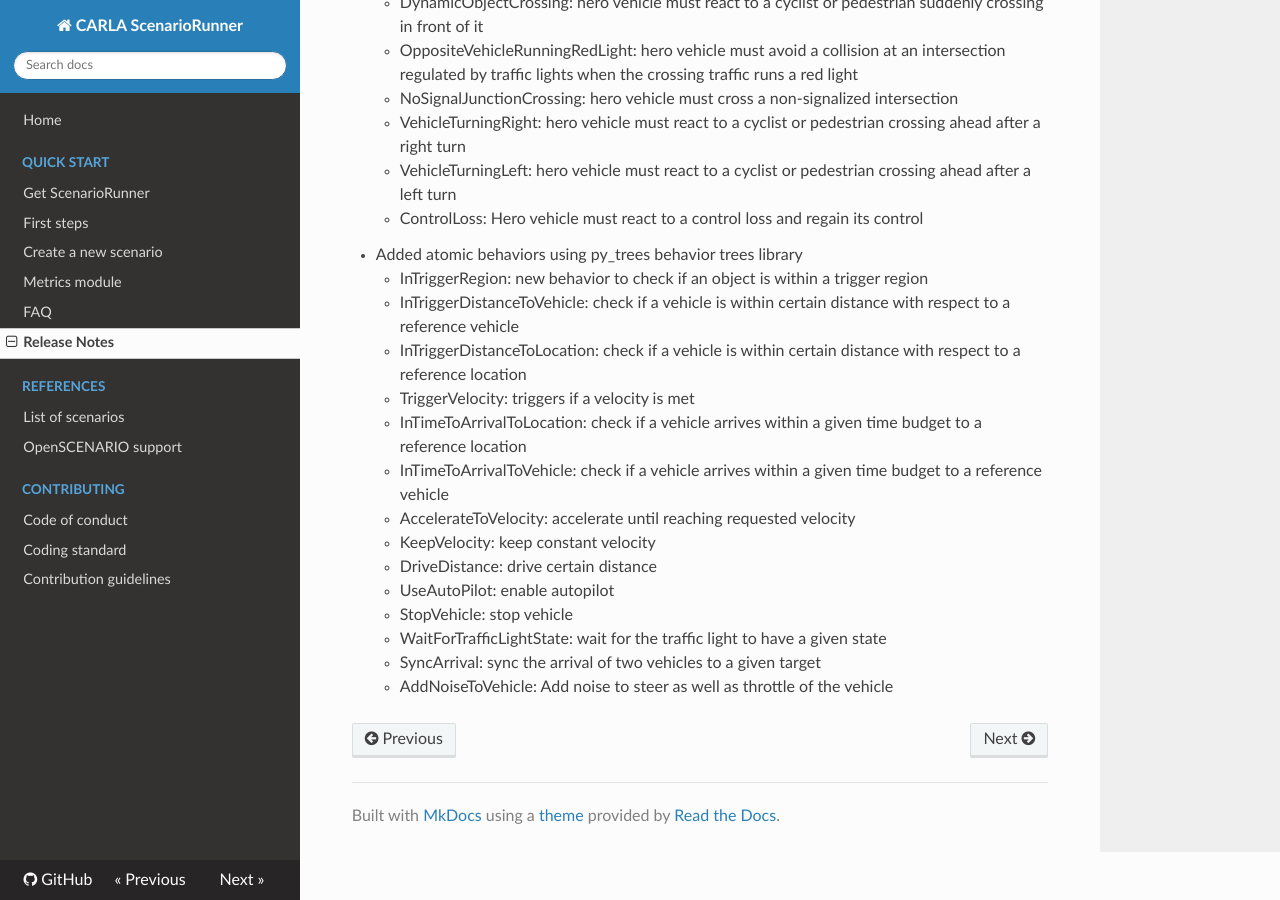
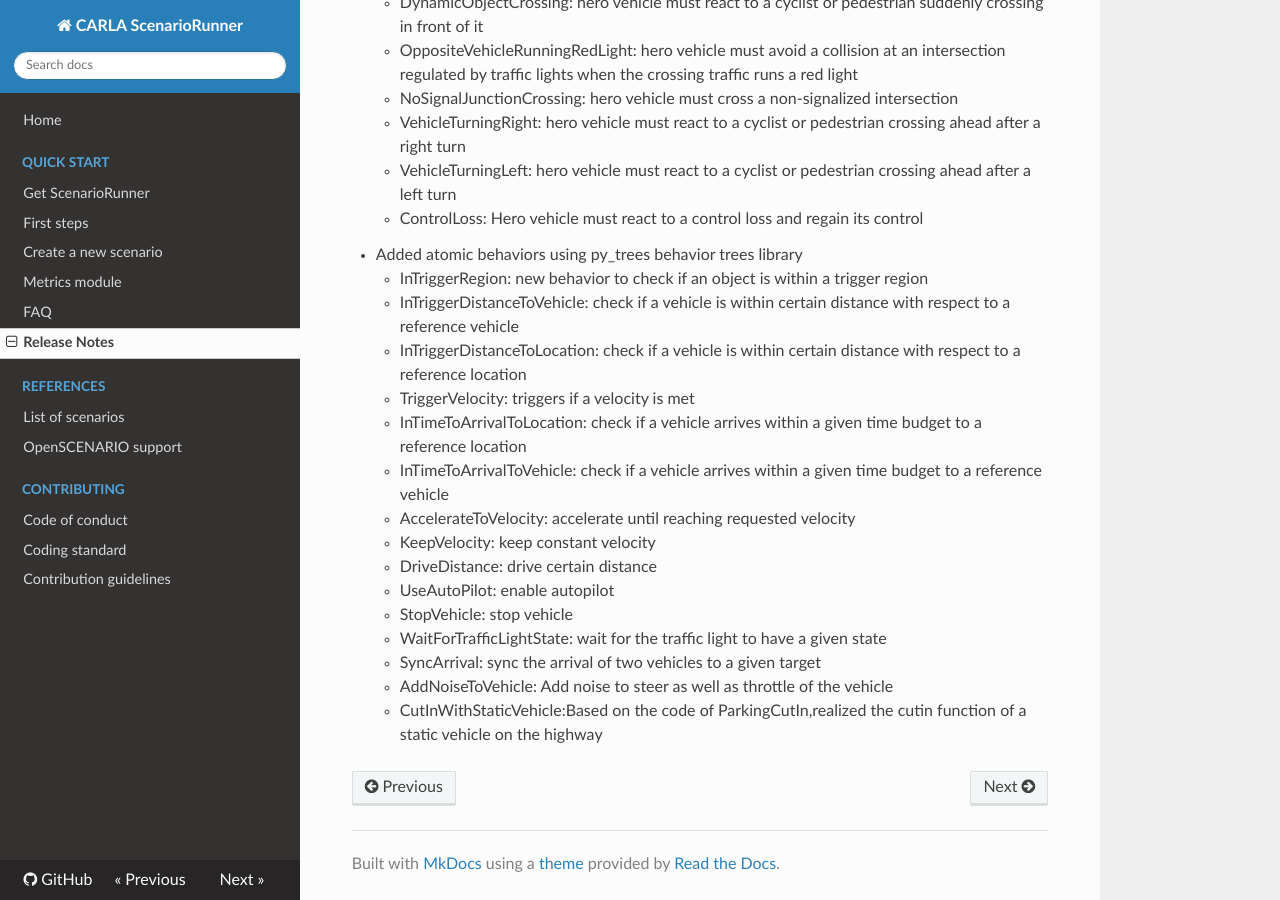
Before and after one commit to carla-simulator/scenario_runner, an MkDocs documentation site: the page built from Docs/CHANGELOG.md, in a window 1280 px wide and 900 px high, scrolled down 15644 px. Built offline with MkDocs 1.6.1, drawn with Linux system fonts in a browser that asks for light colours; nearby versions of some CDN libraries.

Commit message:
Update CHANGELOG.md

```diff
--- a/Docs/CHANGELOG.md
+++ b/Docs/CHANGELOG.md
@@ -481,3 +481,4 @@
     - WaitForTrafficLightState: wait for the traffic light to have a given state
     - SyncArrival: sync the arrival of two vehicles to a given target
     - AddNoiseToVehicle: Add noise to steer as well as throttle of the vehicle
+    - CutInWithStaticVehicle:Based on the code of ParkingCutIn,realized the cutin function of a static vehicle on the highway
```
